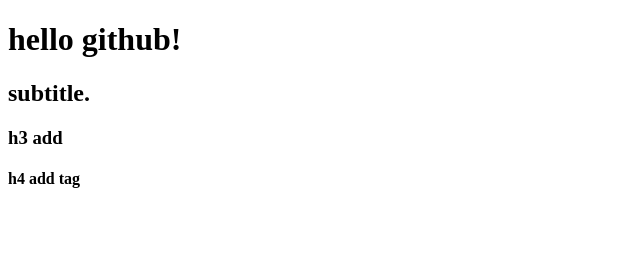
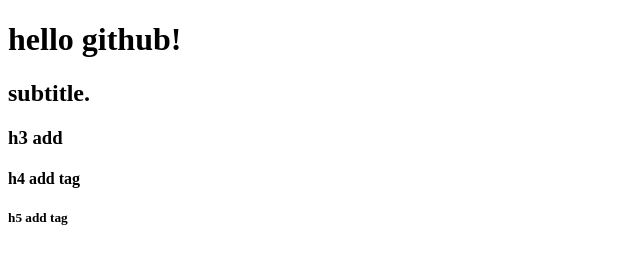
Before and after one commit to seongEun95/github_test, a plain HTML site: page index.html in a window 1280 px wide. Shown: the full height of the page, 0-640 px from the left. Drawn offline with Linux system fonts and the light colour scheme.

Commit message:
h5 add
h5 add

```diff
--- a/index.html
+++ b/index.html
@@ -13,6 +13,7 @@
     <h2>subtitle.</h2>
     <h3>h3 add</h3>
     <h4>h4 add tag</h4>
+    <h5>h5 add tag</h5>
 </body>
 
 </html>
```
